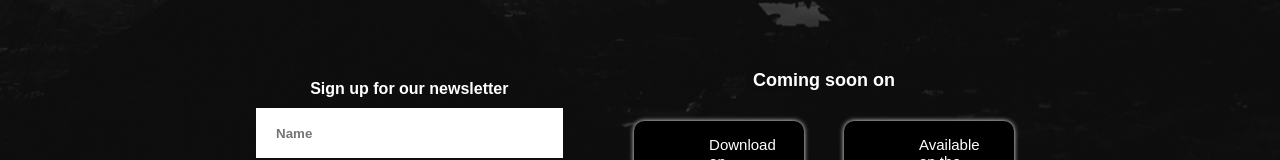
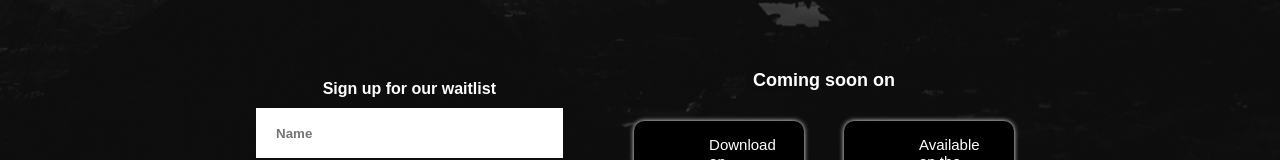
Before and after one commit to taofik-adeniyi/vu-copy, a Next.js app: page /comingsoon in a window 1280 px wide. Shown: the part 518-678 px from the top of the page. Built offline with nearby package versions, Linux system fonts and the light colour scheme.

Commit message:
nicely done

```diff
--- a/components/comingsoon/index.tsx
+++ b/components/comingsoon/index.tsx
@@ -25,6 +25,7 @@ const ComingSoon = () => {
   const [email, setEmail] = useState('')
   const [nameError, setNameError] = useState('')
   const [step, setStep] = useState(1)
+  const [conerr, setConErr] = useState()
 
   const [emailError, setEmailError] = useState('')
 
@@ -123,16 +124,19 @@ const ComingSoon = () => {
       return
     }
     try{
-      const response = await axios.post('http://3.15.189.5/api/v1/users', {
+      const response = await axios.post(`${process.env.NEXT_PUBLIC_WISH_URL}/users`, {
         name: name,
         email: email
       })
       console.log('wishlist response is', response)
       response.status === 201 ? setStep(2) : ''
+      // response.status === 400 ? setConErr(response) : ''
     }catch(error){
-      console.log('wishlist form error', error)
+      console.log('wishlist form error', error.response.statusText)
+      setConErr(error)
     }
   }
+
   return (
     <div className={classes.wrap}>
       {/* <div></div> */}
@@ -181,7 +185,8 @@ const ComingSoon = () => {
           {step === 1 && <div className={classes.inputWrap}>
             <form onSubmit={handleWishList}>
             <div>
-                  <div style={{color: 'white', padding: '10px', fontWeight: 'bold'}}>Sign up for our newsletter</div>
+              {/* {conerr && <div style={{color: 'red'}}>{conerr}</div>} */}
+                  <div style={{color: 'white', padding: '10px', fontWeight: 'bold'}}>Sign up for our waitlist</div>
               <div className={classes.emaildiv}>
                 <input
                 className={classes.emailInput}
@@ -260,10 +265,14 @@ const ComingSoon = () => {
         <div className={classes.socials}>
           <ul>
             <li>
+            <a target="_blank" href="https://twitter.com/vioudigital/" rel="noopener noreferrer">
               <FontAwesomeIcon icon={faTwitter} className={classes.tiny} />
+              </a>
             </li>
             <li>
+            <a target="_blank" href="https://instagram.com/vioudigital/" rel="noopener noreferrer">
               <FontAwesomeIcon icon={faInstagram} className={classes.tiny} />
+              </a>
             </li>
             <li>
               <FontAwesomeIcon icon={faFacebook} className={classes.tiny} />
```
Also changed, not shown: 1 other file (tests, documents, lock files or other folders).
